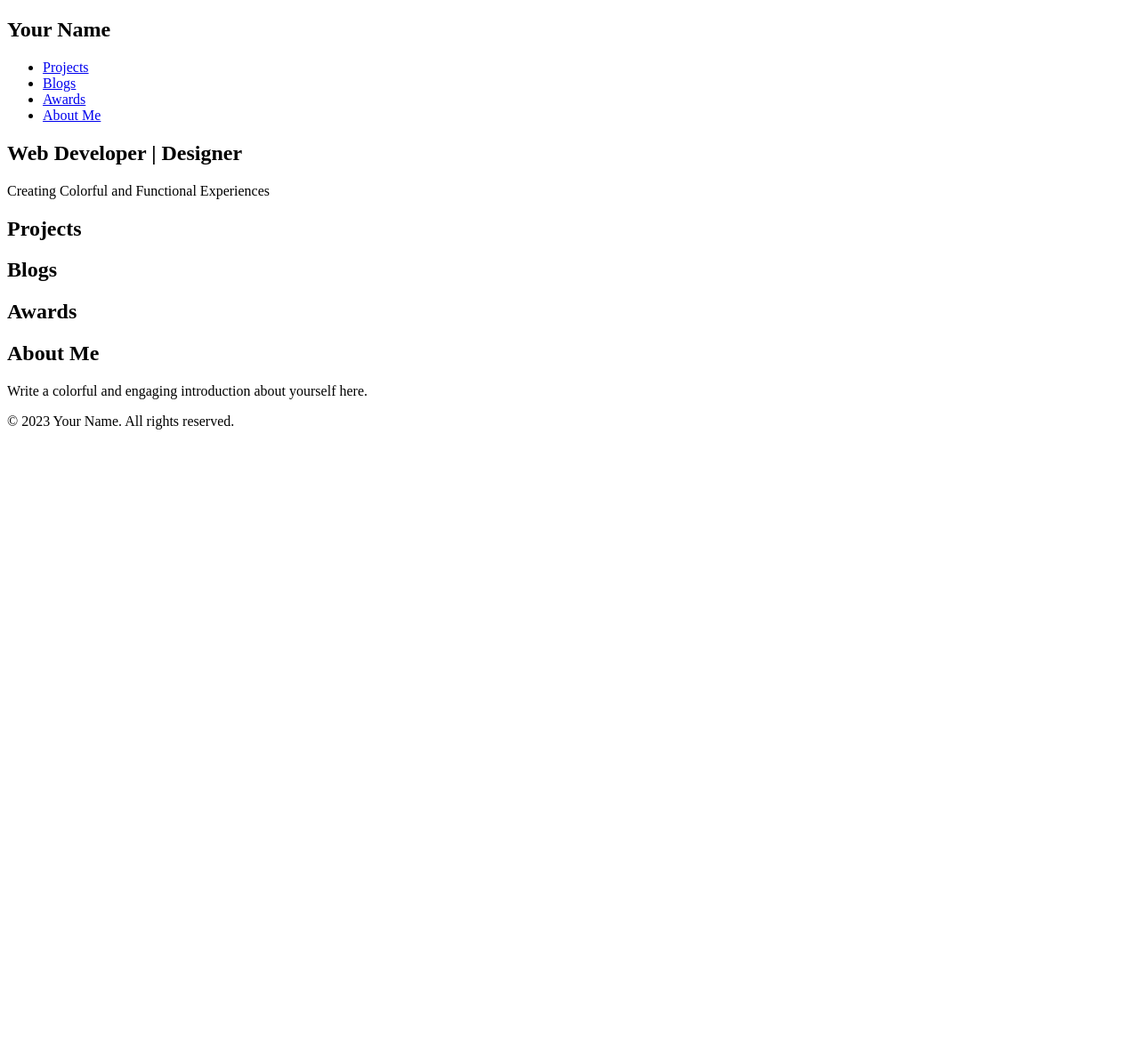
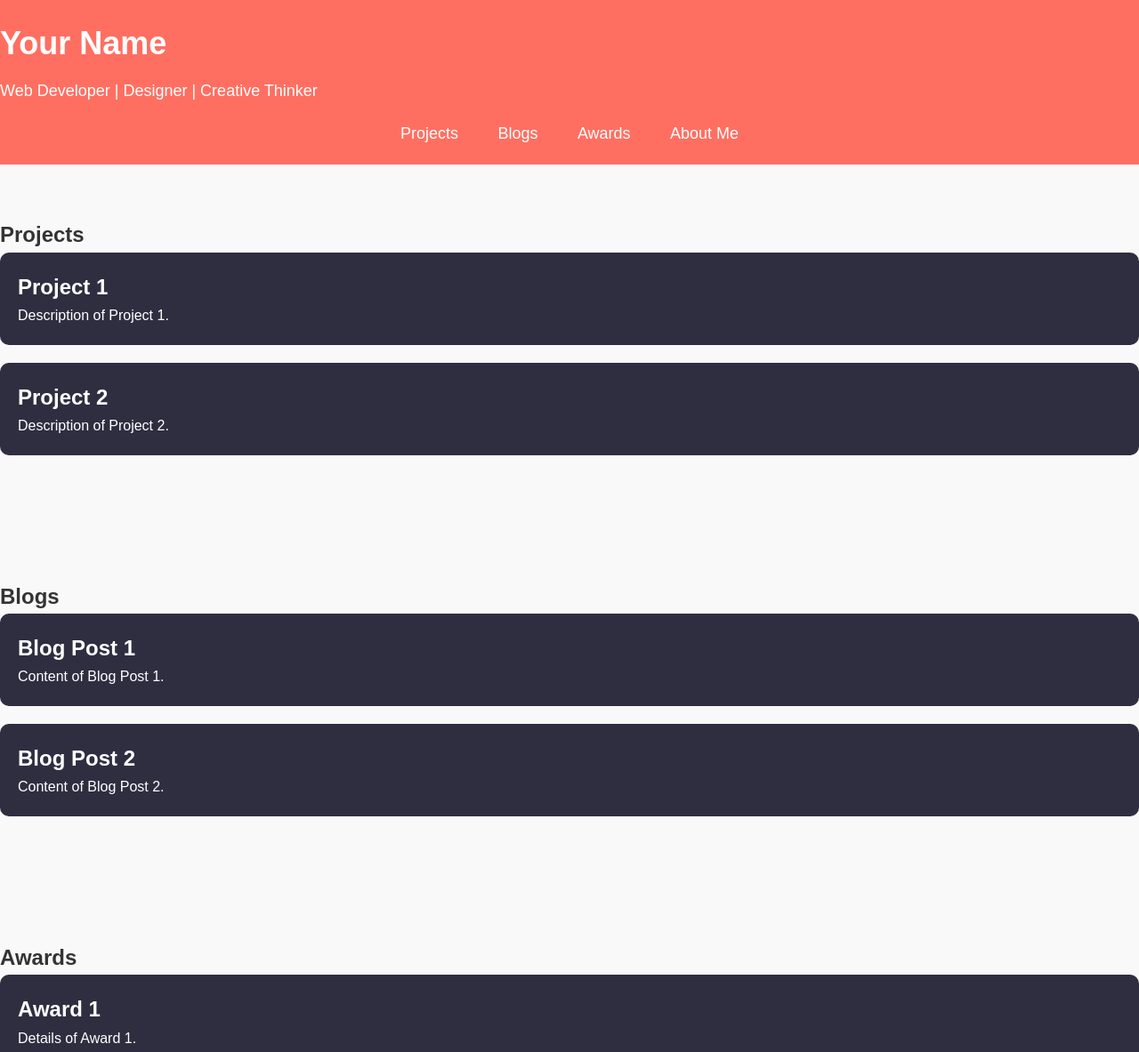
Before and after one commit to markomano/markomano.github.io, a plain HTML site: page index.html in a window 1280 px wide. Shown: the top 1183 px of the page at 89% size. Before the commit the page ends 800 px from the top, so only its background shows below. Drawn offline with Linux system fonts and the light colour scheme.

Commit message:
Update index.html

```diff
--- a/index.html
+++ b/index.html
@@ -4,69 +4,210 @@
     <meta charset="UTF-8">
     <meta name="viewport" content="width=device-width, initial-scale=1.0">
     <title>Your Colorful Portfolio</title>
-    <link rel="stylesheet" href="styles.css">
+    <style>
+        /* Reset some default styles */
+        body, h1, h2, p {
+            margin: 0;
+            padding: 0;
+        }
+
+        /* Define colors */
+        :root {
+            --primary-color: #ff6f61;
+            --secondary-color: #2f2e41;
+            --text-color: #333;
+            --bg-color: #f9f9f9;
+        }
+
+        /* Global styles */
+        body {
+            font-family: Arial, sans-serif;
+            background-color: var(--bg-color);
+            color: var(--text-color);
+            line-height: 1.6;
+        }
+
+        /* Header styles */
+        header {
+            background-color: var(--primary-color);
+            color: white;
+            padding: 20px 0;
+        }
+
+        header h1 {
+            font-size: 36px;
+            margin-bottom: 10px;
+        }
+
+        header p {
+            font-size: 18px;
+        }
+
+        /* Navigation styles */
+        nav {
+            text-align: center;
+            margin-top: 20px;
+        }
+
+        nav a {
+            text-decoration: none;
+            color: white;
+            margin: 0 20px;
+            font-size: 18px;
+            transition: opacity 0.3s;
+        }
+
+        nav a:hover {
+            opacity: 0.7;
+        }
+
+        /* Section styles */
+        section {
+            padding: 60px 0;
+        }
+
+        /* Project styles */
+        .project {
+            background-color: var(--secondary-color);
+            color: white;
+            padding: 20px;
+            border-radius: 10px;
+            margin-bottom: 20px;
+        }
+
+        .project h2 {
+            font-size: 24px;
+        }
+
+        .project p {
+            font-size: 16px;
+        }
+
+        /* Blog styles */
+        .blog {
+            background-color: var(--secondary-color);
+            color: white;
+            padding: 20px;
+            border-radius: 10px;
+            margin-bottom: 20px;
+        }
+
+        .blog h2 {
+            font-size: 24px;
+        }
+
+        .blog p {
+            font-size: 16px;
+        }
+
+        /* Awards styles */
+        .award {
+            background-color: var(--secondary-color);
+            color: white;
+            padding: 20px;
+            border-radius: 10px;
+            margin-bottom: 20px;
+        }
+
+        .award h2 {
+            font-size: 24px;
+        }
+
+        .award p {
+            font-size: 16px;
+        }
+
+        /* About Me styles */
+        #about {
+            text-align: center;
+        }
+
+        #about h2 {
+            font-size: 36px;
+        }
+
+        #about p {
+            font-size: 18px;
+        }
+
+        /* Footer styles */
+        footer {
+            background-color: var(--primary-color);
+            color: white;
+            text-align: center;
+            padding: 20px 0;
+        }
+
+        footer p {
+            font-size: 16px;
+        }
+    </style>
 </head>
 <body>
-    <header class="header">
-        <nav class="nav">
-            <div class="container">
-                <h1 class="logo">Your Name</h1>
-                <ul class="nav-list">
-                    <li><a href="#projects">Projects</a></li>
-                    <li><a href="#blogs">Blogs</a></li>
-                    <li><a href="#awards">Awards</a></li>
-                    <li><a href="#about">About Me</a></li>
-                </ul>
-            </div>
+    <!-- Header -->
+    <header>
+        <h1>Your Name</h1>
+        <p>Web Developer | Designer | Creative Thinker</p>
+        <!-- Navigation -->
+        <nav>
+            <a href="#projects">Projects</a>
+            <a href="#blogs">Blogs</a>
+            <a href="#awards">Awards</a>
+            <a href="#about">About Me</a>
         </nav>
-        <section class="hero">
-            <div class="container">
-                <h1 class="hero-title">Web Developer | Designer</h1>
-                <p class="hero-description">Creating Colorful and Functional Experiences</p>
-            </div>
-        </section>
     </header>
 
-    <section id="projects" class="section projects">
-        <div class="container">
-            <h2 class="section-title">Projects</h2>
-            <div class="project-list">
-                <!-- Add your project cards here -->
-            </div>
+    <!-- Projects Section -->
+    <section id="projects">
+        <h2>Projects</h2>
+        <div class="project">
+            <h2>Project 1</h2>
+            <p>Description of Project 1.</p>
         </div>
+        <div class="project">
+            <h2>Project 2</h2>
+            <p>Description of Project 2.</p>
+        </div>
+        <!-- Add more projects as needed -->
     </section>
 
-    <section id="blogs" class="section blogs">
-        <div class="container">
-            <h2 class="section-title">Blogs</h2>
-            <div class="blog-list">
-                <!-- Add your blog posts here -->
-            </div>
+    <!-- Blogs Section -->
+    <section id="blogs">
+        <h2>Blogs</h2>
+        <div class="blog">
+            <h2>Blog Post 1</h2>
+            <p>Content of Blog Post 1.</p>
         </div>
+        <div class="blog">
+            <h2>Blog Post 2</h2>
+            <p>Content of Blog Post 2.</p>
+        </div>
+        <!-- Add more blog posts as needed -->
     </section>
 
-    <section id="awards" class="section awards">
-        <div class="container">
-            <h2 class="section-title">Awards</h2>
-            <div class="award-list">
-                <!-- Add your awards and achievements here -->
-            </div>
+    <!-- Awards Section -->
+    <section id="awards">
+        <h2>Awards</h2>
+        <div class="award">
+            <h2>Award 1</h2>
+            <p>Details of Award 1.</p>
         </div>
+        <div class="award">
+            <h2>Award 2</h2>
+            <p>Details of Award 2.</p>
+        </div>
+        <!-- Add more awards as needed -->
     </section>
 
-    <section id="about" class="section about">
-        <div class="container">
-            <h2 class="section-title">About Me</h2>
-            <p class="about-description">
-                Write a colorful and engaging introduction about yourself here.
-            </p>
-        </div>
+    <!-- About Me Section -->
+    <section id="about">
+        <h2>About Me</h2>
+        <p>Write a brief introduction about yourself here.</p>
     </section>
 
-    <footer class="footer">
-        <div class="container">
-            <p class="footer-text">&copy; 2023 Your Name. All rights reserved.</p>
-        </div>
+    <!-- Footer Section -->
+    <footer>
+        <p>&copy; 2023 Your Name</p>
     </footer>
 </body>
 </html>
```
